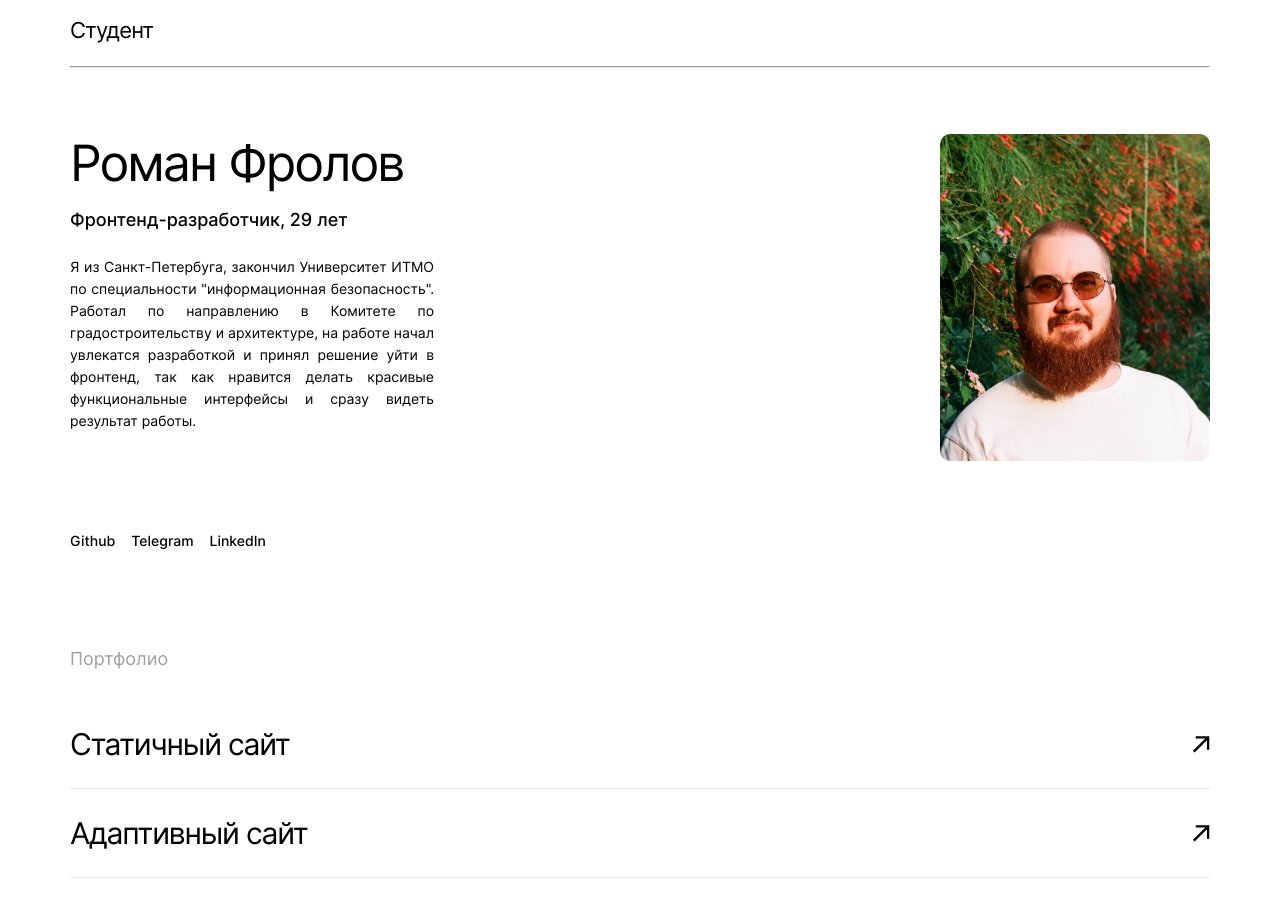
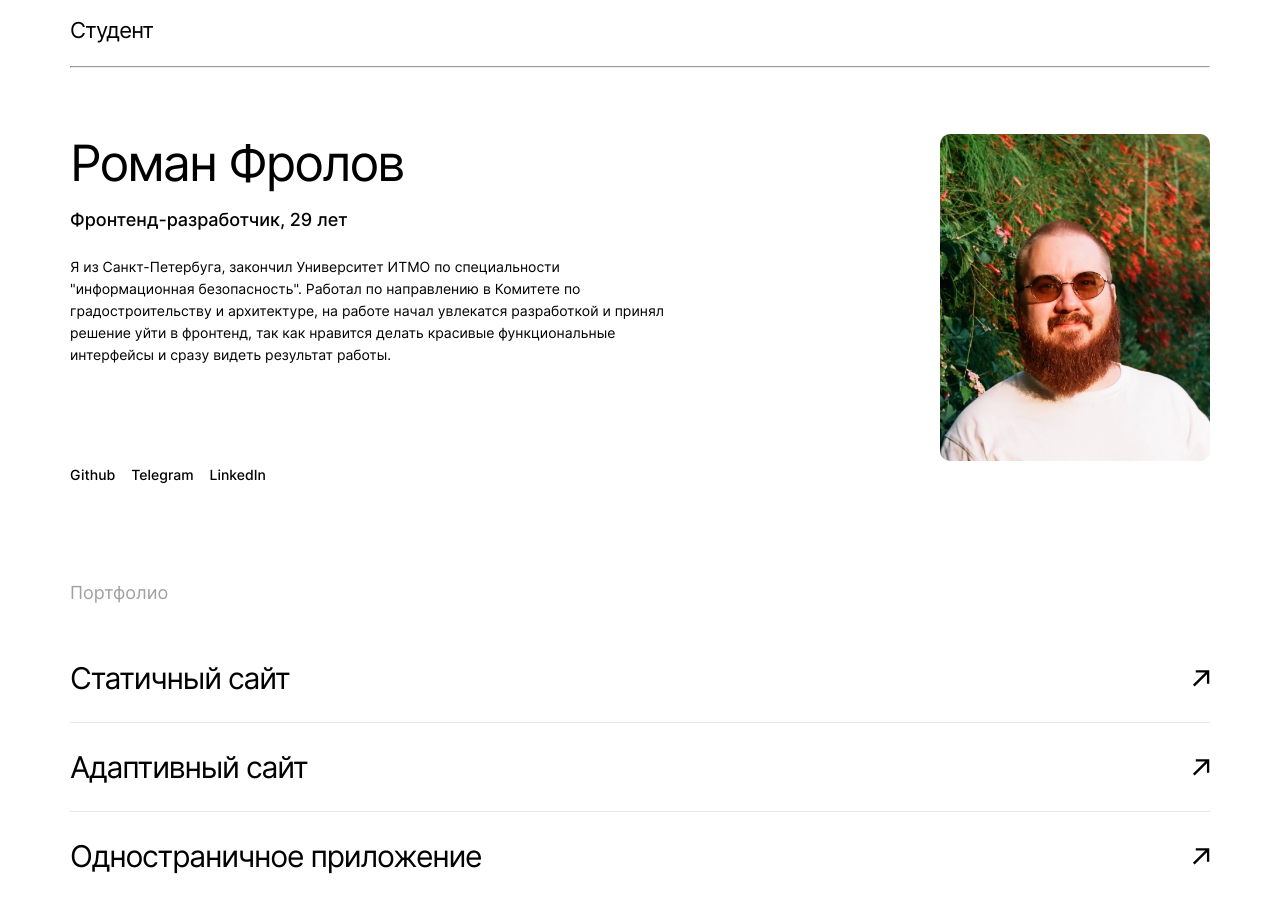
Before and after one commit to Lacsw/movies-explorer-frontend, a React (Create React App) app: page / in a window 1280 px wide. Shown: the part 1960-2869 px from the top of the page. Built offline with nearby package versions, Linux system fonts and the light colour scheme.

Commit message:
fix: width app and aboutMe

```diff
--- a/src/components/AboutMe/AboutMe.scss
+++ b/src/components/AboutMe/AboutMe.scss
@@ -42,7 +42,7 @@
   }
 
   &__info {
-    max-width: 364px;
+    max-width: 600px;
   }
 
   &__quote {
@@ -57,7 +57,7 @@
   &__text {
     margin: 0;
     padding-top: 26px;
-    text-align: justify;
+    text-align: left;
     font-weight: 400;
     font-size: 14px;
     line-height: 22px;
@@ -85,6 +85,10 @@
 
   @media screen and (max-width: 1023px) {
     padding: 90px 50px;
+
+    &__info {
+      max-width: 364px;
+    }
 
     &__subtitle {
       font-size: 40px;
@@ -150,7 +154,6 @@
       padding-top: 20px;
       font-size: 11px;
       line-height: 16px;
-      text-align: left;
     }
 
     &__contact {
--- a/src/components/App/App.scss
+++ b/src/components/App/App.scss
@@ -2,5 +2,8 @@
   text-align: center;
   background-color: #fff;
   min-height: 100vh;
+  max-width: 1280px;
+  margin: 0 auto;
+  padding: 0;
   font-family: "Inter", Arial, sans-serif;
 }
```
